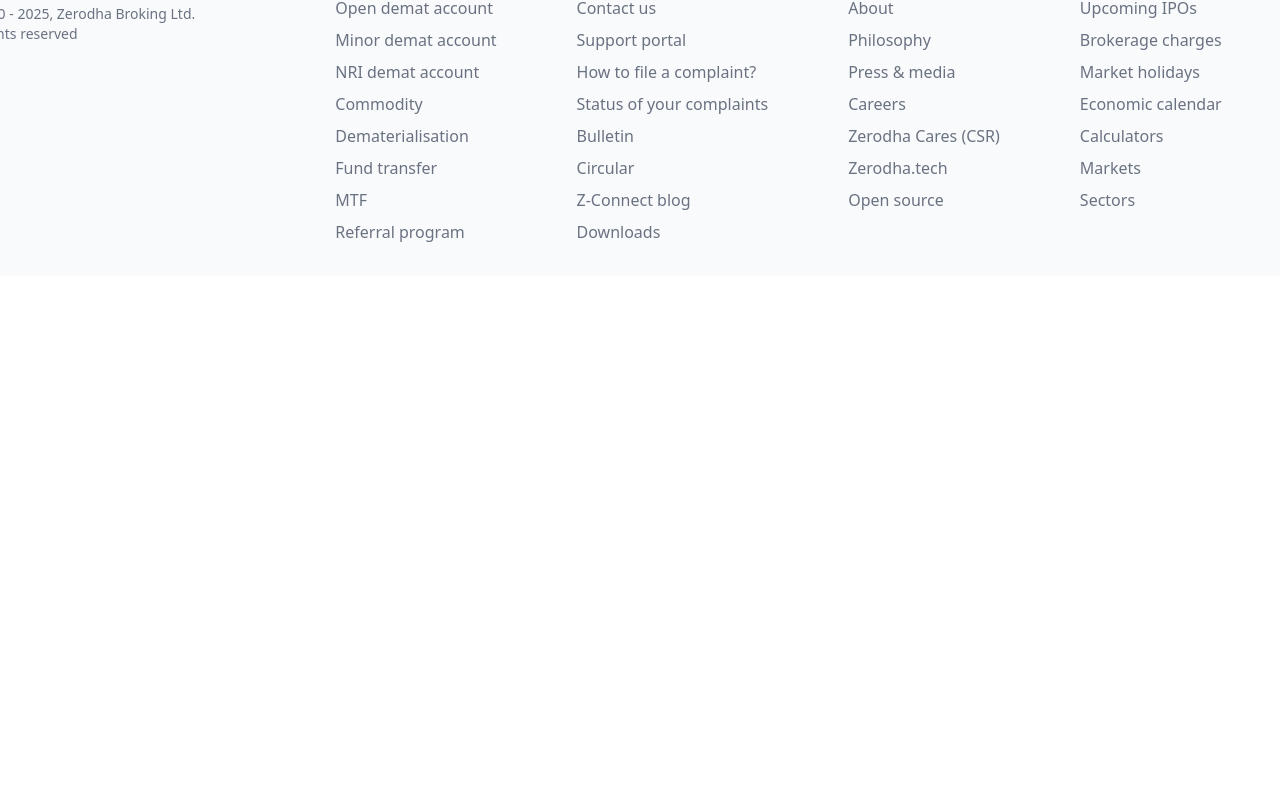
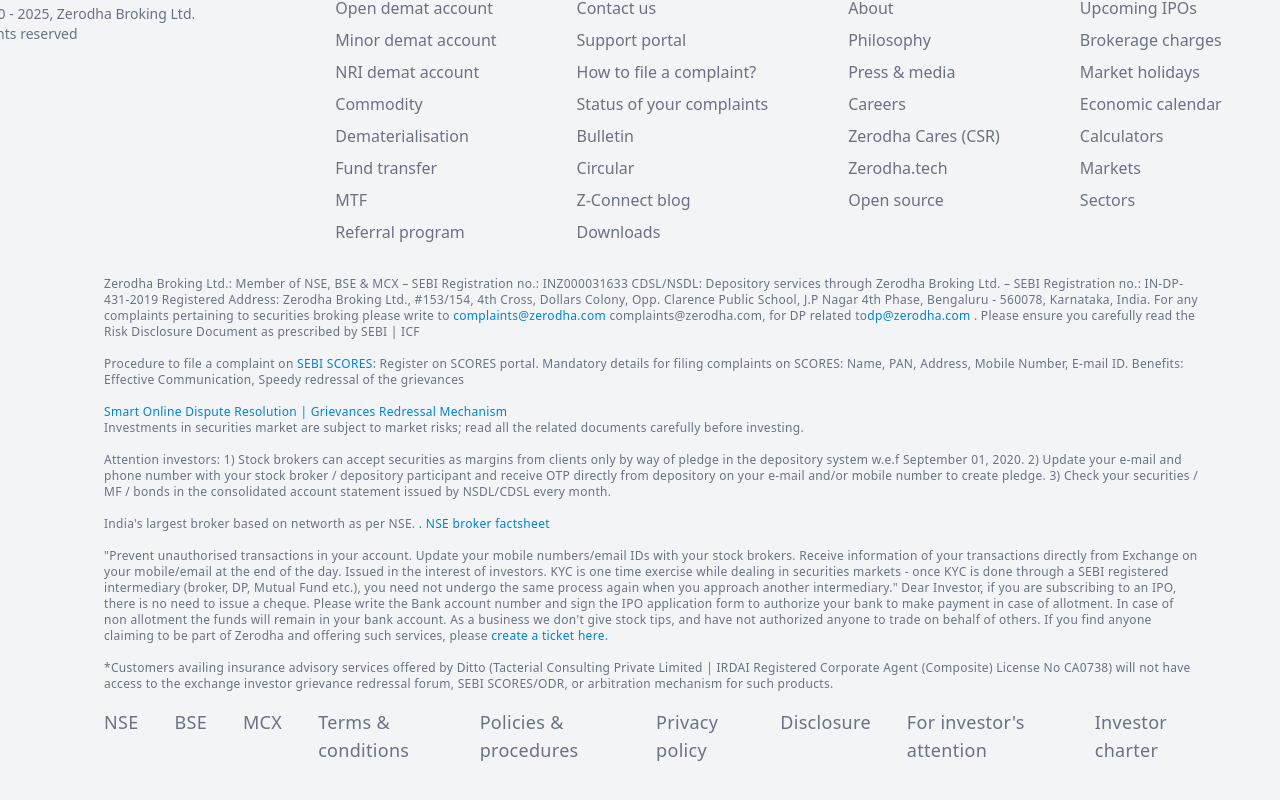
Before and after one commit to KapilYadav11/Zerodha-clone, a React app in the folder frontend/: page / in a window 1280 px wide. Shown: the part 3903-4703 px from the top of the page. Before the commit the page ends 4179 px from the top, so only its background shows below. Built offline with nearby package versions, Linux system fonts and the light colour scheme; the HTML template or start-up script is replaced by a standard one.

Commit message:
done routing

```diff
--- a/frontend/package.json
+++ b/frontend/package.json
@@ -17,6 +17,7 @@
     "bootstrap": "^5.3.8",
     "react": "^19.2.0",
     "react-dom": "^19.2.0",
+    "react-router": "^7.12.0",
     "remixicon": "^4.8.0",
     "tailwindcss": "^4.1.18"
   },
--- a/frontend/src/landing_page/Footer.jsx
+++ b/frontend/src/landing_page/Footer.jsx
@@ -1,60 +1,211 @@
-import React from 'react'
+import React from "react";
 
 const footer = () => {
   return (
-    <div className='mt-40 py-8  gap-60 shadow-[0_10px_20px_rgba(0,0,0,0.1) bg-gray-50 rounded'>
-      <div className='flex justify-center   '>
+    <div className="mt-40 py-8  gap-60 shadow-[0_10px_20px_rgba(0,0,0,0.1) bg-gray-100 rounded">
+      <div className="flex justify-center   ">
         <div>
-          <img src="media/images/logo.svg" className='w-[35%] ml-35 py-3' alt="" />
-          <p className='text-sm px-35 text-gray-500 whitespace-nowrap'>&copy; 2010 - 2025, Zerodha Broking Ltd. <br />
-
-All rights reserved</p>
+          <img
+            src="media/images/logo.svg"
+            className="w-[35%] ml-35 py-3"
+            alt=""
+          />
+          <p className="text-sm px-35 text-gray-500 whitespace-nowrap">
+            &copy; 2010 - 2025, Zerodha Broking Ltd. <br />
+            All rights reserved
+          </p>
         </div>
-        <div className='flex flex-col gap-2 whitespace-nowrap mr-20'>
-          <h1 className='text-black text-2xl '>Account</h1>
-          <a href='' className='text-gray-500'> Open demat account</a>
-          <a href=''className='text-gray-500' > Minor demat account</a>
-          <a href='' className='text-gray-500'> NRI demat account</a>
-          <a href=''className='text-gray-500' > Commodity</a>
-          <a href=''className='text-gray-500' > Dematerialisation</a>
-          <a href=''className='text-gray-500' > Fund transfer</a>
-          <a href='' className='text-gray-500'> MTF</a>
-          <a href='' className='text-gray-500' > Referral program</a>
+        <div className="flex flex-col gap-2 whitespace-nowrap mr-20">
+          <h1 className="text-black text-2xl ">Account</h1>
+          <a href="" className="text-gray-500">
+            {" "}
+            Open demat account
+          </a>
+          <a href="" className="text-gray-500">
+            {" "}
+            Minor demat account
+          </a>
+          <a href="" className="text-gray-500">
+            {" "}
+            NRI demat account
+          </a>
+          <a href="" className="text-gray-500">
+            {" "}
+            Commodity
+          </a>
+          <a href="" className="text-gray-500">
+            {" "}
+            Dematerialisation
+          </a>
+          <a href="" className="text-gray-500">
+            {" "}
+            Fund transfer
+          </a>
+          <a href="" className="text-gray-500">
+            {" "}
+            MTF
+          </a>
+          <a href="" className="text-gray-500">
+            {" "}
+            Referral program
+          </a>
         </div>
-        <div className='flex flex-col gap-2 whitespace-nowrap mr-20'>
-          <h1  className='text-black text-2xl '>Support</h1>
-          <a href='' className='text-gray-500' >Contact us</a>
-          <a href='' className='text-gray-500' >Support portal</a>
-          <a href='' className='text-gray-500' >How to file a complaint?</a>
-          <a href='' className='text-gray-500' >Status of your complaints</a>
-          <a href='' className='text-gray-500'>Bulletin</a>
-          <a href='' className='text-gray-500'>Circular</a>
-          <a href='' className='text-gray-500'>Z-Connect blog</a>
-          <a href='' className='text-gray-500'>Downloads</a>
+        <div className="flex flex-col gap-2 whitespace-nowrap mr-20">
+          <h1 className="text-black text-2xl ">Support</h1>
+          <a href="" className="text-gray-500">
+            Contact us
+          </a>
+          <a href="" className="text-gray-500">
+            Support portal
+          </a>
+          <a href="" className="text-gray-500">
+            How to file a complaint?
+          </a>
+          <a href="" className="text-gray-500">
+            Status of your complaints
+          </a>
+          <a href="" className="text-gray-500">
+            Bulletin
+          </a>
+          <a href="" className="text-gray-500">
+            Circular
+          </a>
+          <a href="" className="text-gray-500">
+            Z-Connect blog
+          </a>
+          <a href="" className="text-gray-500">
+            Downloads
+          </a>
         </div>
-        <div className='flex flex-col gap-2 whitespace-nowrap mr-20'>
-          <h1 className='text-black text-2xl '>Company</h1>
-          <a href=''className='text-gray-500'>About</a>
-          <a href=''className='text-gray-500'>Philosophy</a>
-          <a href=''className='text-gray-500'>Press & media</a>
-          <a href=''className='text-gray-500'>Careers</a>
-          <a href=''className='text-gray-500'>Zerodha Cares (CSR)</a>
-          <a href=''className='text-gray-500'>Zerodha.tech</a>
-          <a href=''className='text-gray-500'>Open source</a>
+        <div className="flex flex-col gap-2 whitespace-nowrap mr-20">
+          <h1 className="text-black text-2xl ">Company</h1>
+          <a href="" className="text-gray-500">
+            About
+          </a>
+          <a href="" className="text-gray-500">
+            Philosophy
+          </a>
+          <a href="" className="text-gray-500">
+            Press & media
+          </a>
+          <a href="" className="text-gray-500">
+            Careers
+          </a>
+          <a href="" className="text-gray-500">
+            Zerodha Cares (CSR)
+          </a>
+          <a href="" className="text-gray-500">
+            Zerodha.tech
+          </a>
+          <a href="" className="text-gray-500">
+            Open source
+          </a>
         </div>
-        <div className='flex flex-col gap-2 whitespace-nowrap mr-60'>
-          <h1 className='text-black text-2xl '>Quick Links</h1>
-          <a href='' className='text-gray-500'>Upcoming IPOs</a>
-          <a href=''className='text-gray-500'>Brokerage charges</a>
-          <a href='' className='text-gray-500'>Market holidays</a>
-          <a href='' className='text-gray-500'>Economic calendar</a>
-          <a href='' className='text-gray-500'>Calculators</a>
-          <a href=''className='text-gray-500'>Markets</a>
-          <a href=''className='text-gray-500'>Sectors</a>
+        <div className="flex flex-col gap-2 whitespace-nowrap mr-60">
+          <h1 className="text-black text-2xl ">Quick Links</h1>
+          <a href="" className="text-gray-500">
+            Upcoming IPOs
+          </a>
+          <a href="" className="text-gray-500">
+            Brokerage charges
+          </a>
+          <a href="" className="text-gray-500">
+            Market holidays
+          </a>
+          <a href="" className="text-gray-500">
+            Economic calendar
+          </a>
+          <a href="" className="text-gray-500">
+            Calculators
+          </a>
+          <a href="" className="text-gray-500">
+            Markets
+          </a>
+          <a href="" className="text-gray-500">
+            Sectors
+          </a>
+        </div>
+      </div>
+      <div className="py-8 px-20 text-xs ml-6  tracking-wide text-gray-500">
+        <p>
+          Zerodha Broking Ltd.: Member of NSE, BSE​ &​ MCX – SEBI Registration
+          no.: INZ000031633 CDSL/NSDL: Depository services through Zerodha
+          Broking Ltd. – SEBI Registration no.: IN-DP-431-2019 Registered
+          Address: Zerodha Broking Ltd., #153/154, 4th Cross, Dollars Colony,
+          Opp. Clarence Public School, J.P Nagar 4th Phase, Bengaluru - 560078,
+          Karnataka, India. For any complaints pertaining to securities broking
+          please write to <span className="text-sky-600 cursor-pointer"> <a href="">complaints@zerodha.com</a></span> complaints@zerodha.com, for DP related to
+         <span className="text-sky-600 cursor-pointer"><a href="">dp@zerodha.com</a></span> . Please ensure you carefully read the Risk Disclosure
+          Document as prescribed by SEBI | ICF
+        </p>
+        <br />
+        <p>
+          Procedure to file a complaint on <span className="text-sky-600 cursor-pointer"><a href="">SEBI SCORES</a></span>: Register on SCORES
+          portal. Mandatory details for filing complaints on SCORES: Name, PAN,
+          Address, Mobile Number, E-mail ID. Benefits: Effective Communication,
+          Speedy redressal of the grievances
+        </p>
+        <br />
+        <p className="text-sky-600 cursor-pointer">Smart Online Dispute Resolution | Grievances Redressal Mechanism</p>
+        <p>
+          Investments in securities market are subject to market risks; read all
+          the related documents carefully before investing.
+        </p>
+        <br />
+        <p>
+          Attention investors: 1) Stock brokers can accept securities as margins
+          from clients only by way of pledge in the depository system w.e.f
+          September 01, 2020. 2) Update your e-mail and phone number with your
+          stock broker / depository participant and receive OTP directly from
+          depository on your e-mail and/or mobile number to create pledge. 3)
+          Check your securities / MF / bonds in the consolidated account
+          statement issued by NSDL/CDSL every month.
+        </p>
+        <br />
+        <p>
+          India's largest broker based on networth as per NSE. <span  className="text-sky-600 cursor-pointer"><a href="">. NSE broker factsheet</a></span>
+        </p>
+        <br />
+        <p>
+          "Prevent unauthorised transactions in your account. Update your mobile
+          numbers/email IDs with your stock brokers. Receive information of your
+          transactions directly from Exchange on your mobile/email at the end of
+          the day. Issued in the interest of investors. KYC is one time exercise
+          while dealing in securities markets - once KYC is done through a SEBI
+          registered intermediary (broker, DP, Mutual Fund etc.), you need not
+          undergo the same process again when you approach another
+          intermediary." Dear Investor, if you are subscribing to an IPO, there
+          is no need to issue a cheque. Please write the Bank account number and
+          sign the IPO application form to authorize your bank to make payment
+          in case of allotment. In case of non allotment the funds will remain
+          in your bank account. As a business we don't give stock tips, and have
+          not authorized anyone to trade on behalf of others. If you find anyone
+          claiming to be part of Zerodha and offering such services, please
+         <span className="text-sky-600 cursor-pointer"><a href=""> create a ticket here.</a></span>
+        </p>
+        <br />
+        <p>
+          *Customers availing insurance advisory services offered by Ditto
+          (Tacterial Consulting Private Limited | IRDAI Registered Corporate
+          Agent (Composite) License No CA0738) will not have access to the
+          exchange investor grievance redressal forum, SEBI SCORES/ODR, or
+          arbitration mechanism for such products.
+        </p>
+        <br />
+        <div className="flex gap-9  text-lg" >
+          <a  className="block text-gray-500 hover:text-sky-700 transition-colors duration-200 cursor-pointer" href="">NSE</a>
+          <a className="block text-gray-500 hover:text-sky-700 transition-colors duration-200 cursor-pointer" href="">BSE</a>
+          <a className="block text-gray-500 hover:text-sky-700 transition-colors duration-200 cursor-pointer" href="">MCX</a>
+          <a className="block text-gray-500 hover:text-sky-700 transition-colors duration-200 cursor-pointer" href="">Terms & conditions</a>
+          <a className="block text-gray-500 hover:text-sky-700 transition-colors duration-200 cursor-pointer" href="">Policies & procedures</a>
+          <a className="block text-gray-500 hover:text-sky-700 transition-colors duration-200 cursor-pointer" href="">Privacy policy</a>
+          <a href="">Disclosure</a>
+          <a className="block text-gray-500 hover:text-sky-700 transition-colors duration-200 cursor-pointer" href="">For investor's attention</a>
+          <a className="block text-gray-500 hover:text-sky-700 transition-colors duration-200 cursor-pointer" href="">Investor charter</a>
         </div>
       </div>
     </div>
-  )
-}
+  );
+};
 
-export default footer
+export default footer;
--- a/frontend/src/main.jsx
+++ b/frontend/src/main.jsx
@@ -1,12 +1,25 @@
-import { StrictMode } from 'react'
 import { createRoot } from 'react-dom/client'
 import './index.css'
-import App from './App.jsx'
+import { BrowserRouter, Routes, Route } from 'react-router-dom'
+
+import HomePage from './landing_page/home/HomePage.jsx'
+import Signup from './landing_page/signup/Signup.jsx'
+import AboutPage from './landing_page/about/AboutPage.jsx'
+import PricingPage from './landing_page/pricing/PricingPage.jsx'
+import SupportPage from './landing_page/supports/SupportPage.jsx'
+import ProductPage from './landing_page/products/ProductPage.jsx'
 
 createRoot(document.getElementById('root')).render(
+  <BrowserRouter>
+    <Routes>
+      <Route path="/" element={<HomePage />} />
+      <Route path="signup" element={<Signup />} />
+      <Route path="about" element={<AboutPage />} />
+      <Route path="product" element={<ProductPage />} />
+      <Route path="pricing" element={<PricingPage />} />
+      <Route path="support" element={<SupportPage />} />
 
 
-    <App />
-
-
+    </Routes>
+  </BrowserRouter>
 )
```
Also changed, not shown: frontend/src/landing_page/products/ProductPage.jsx (added), 1 other file (tests, documents, lock files or other folders).
